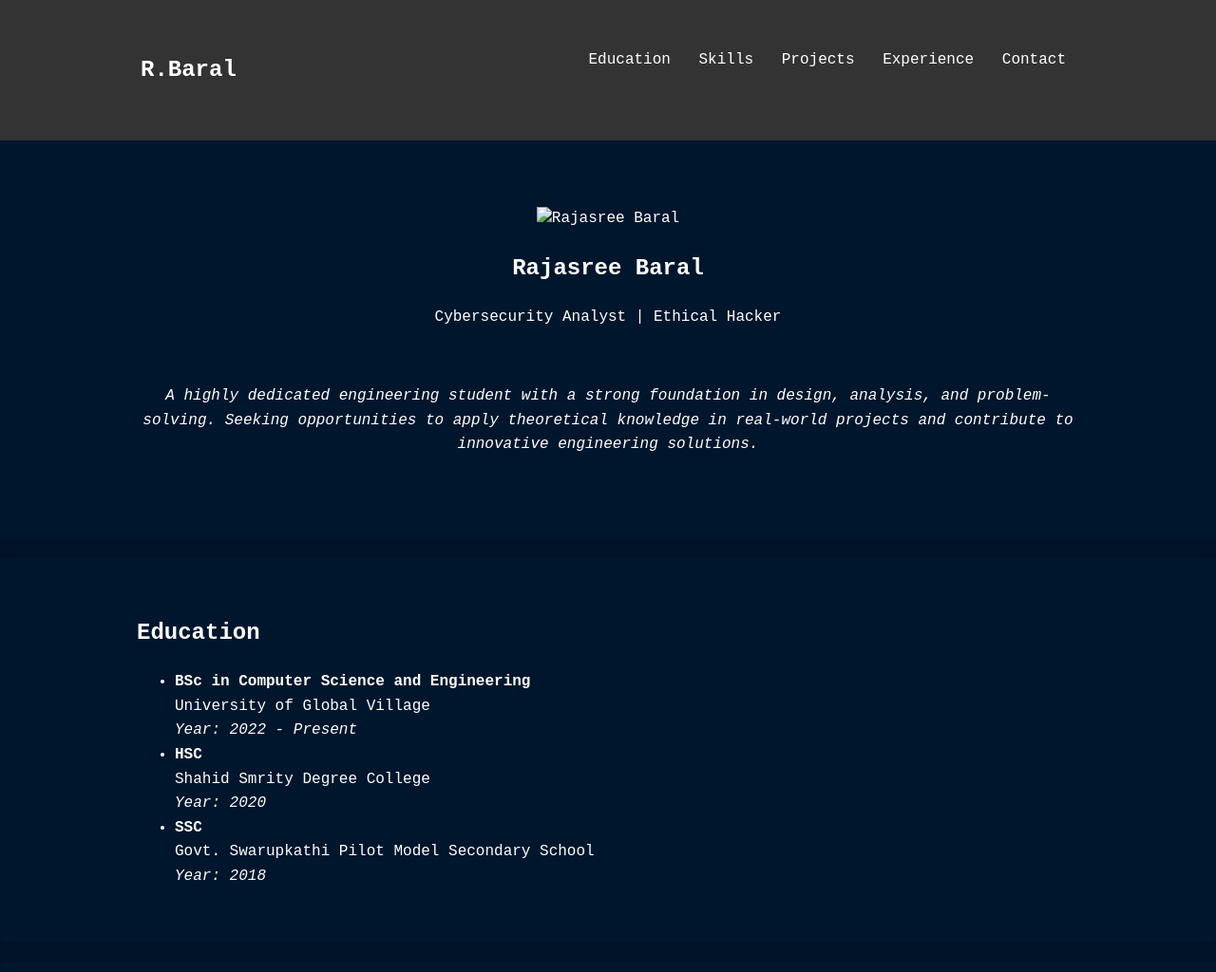
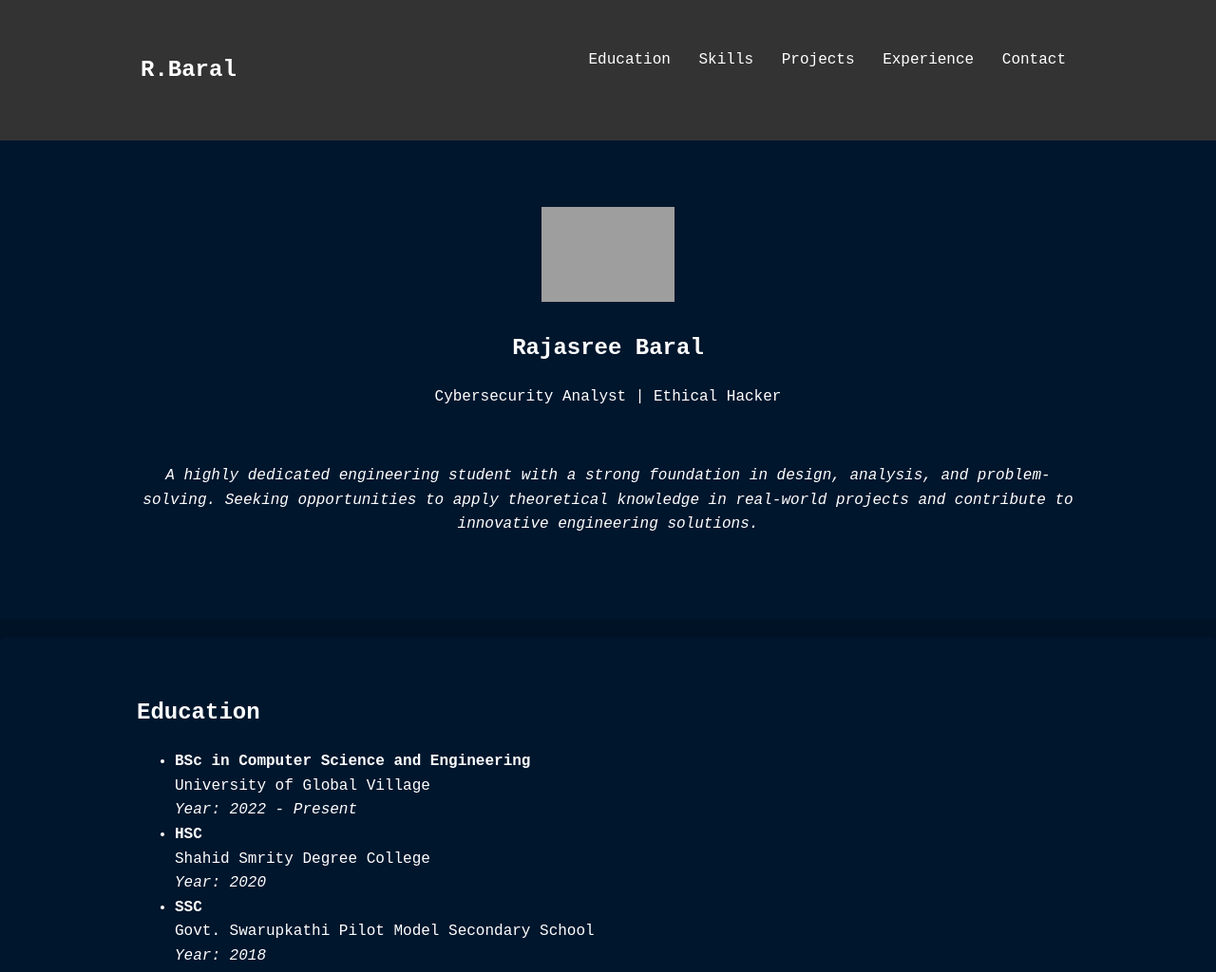
Before and after one commit to RB-Baral/portfolio-v2, a plain HTML site: page index.html in a window 1280 px wide. Shown: the top 1024 px of the page at 95% size. Drawn offline with Linux system fonts and the light colour scheme; the site is published under a folder, as on GitHub Pages, so addresses that start at the root find nothing.

Commit message:
Update index.html

```diff
--- a/index.html
+++ b/index.html
@@ -23,7 +23,7 @@
 
   <header class="hero">
     <div class="container">
-      <img src="/img/IMG.png" alt="Rajasree Baral" height="100" width="140" />
+      <img src="img/IMG.png" alt="Rajasree Baral" height="100" width="140" />
       <h2>Rajasree Baral</h2>
       <p>Cybersecurity Analyst | Ethical Hacker</p><br>
       <p><em>A highly dedicated engineering student with a strong foundation in design, analysis, and problem-solving. Seeking opportunities to apply theoretical knowledge in real-world projects and contribute to innovative engineering solutions.</em></p>
```
